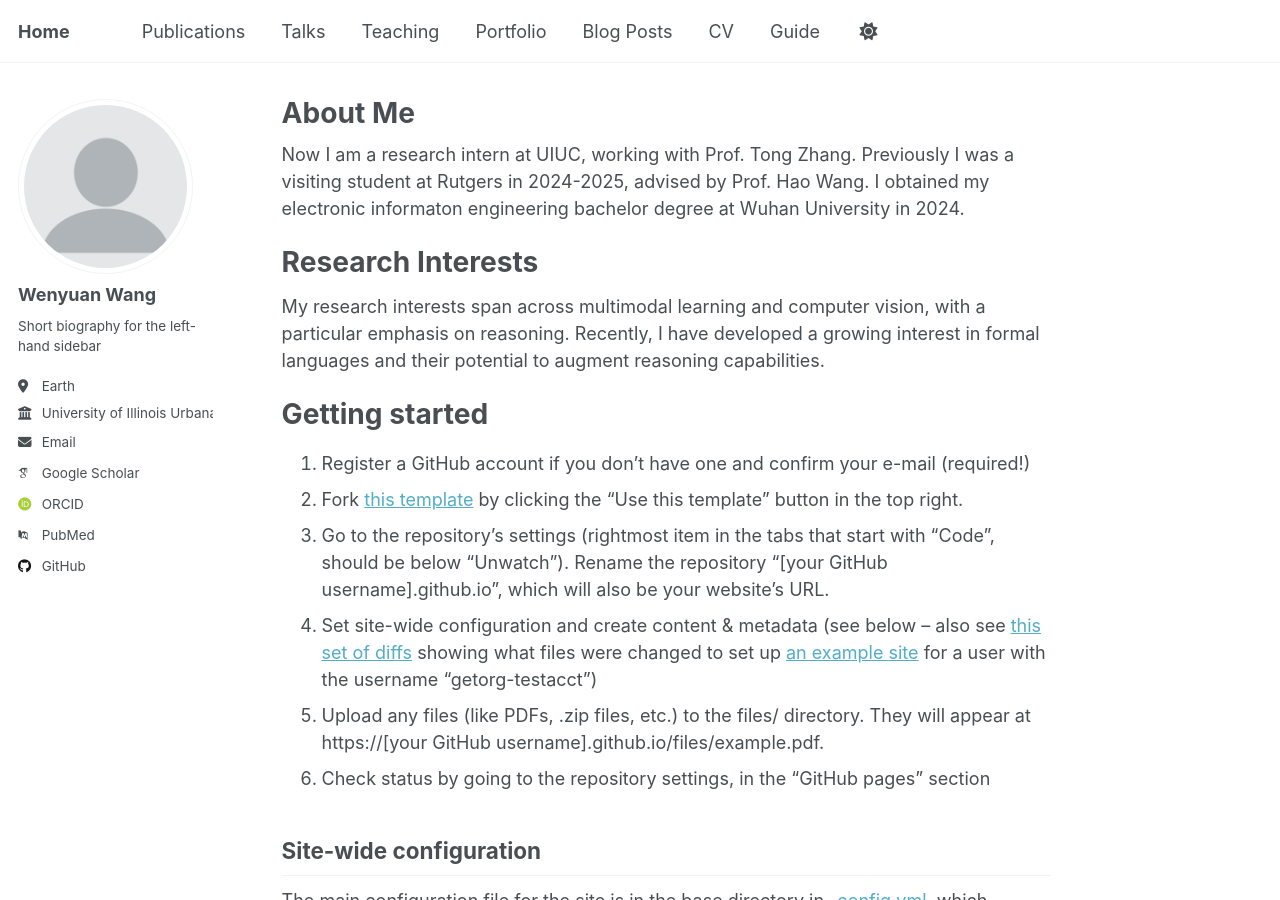
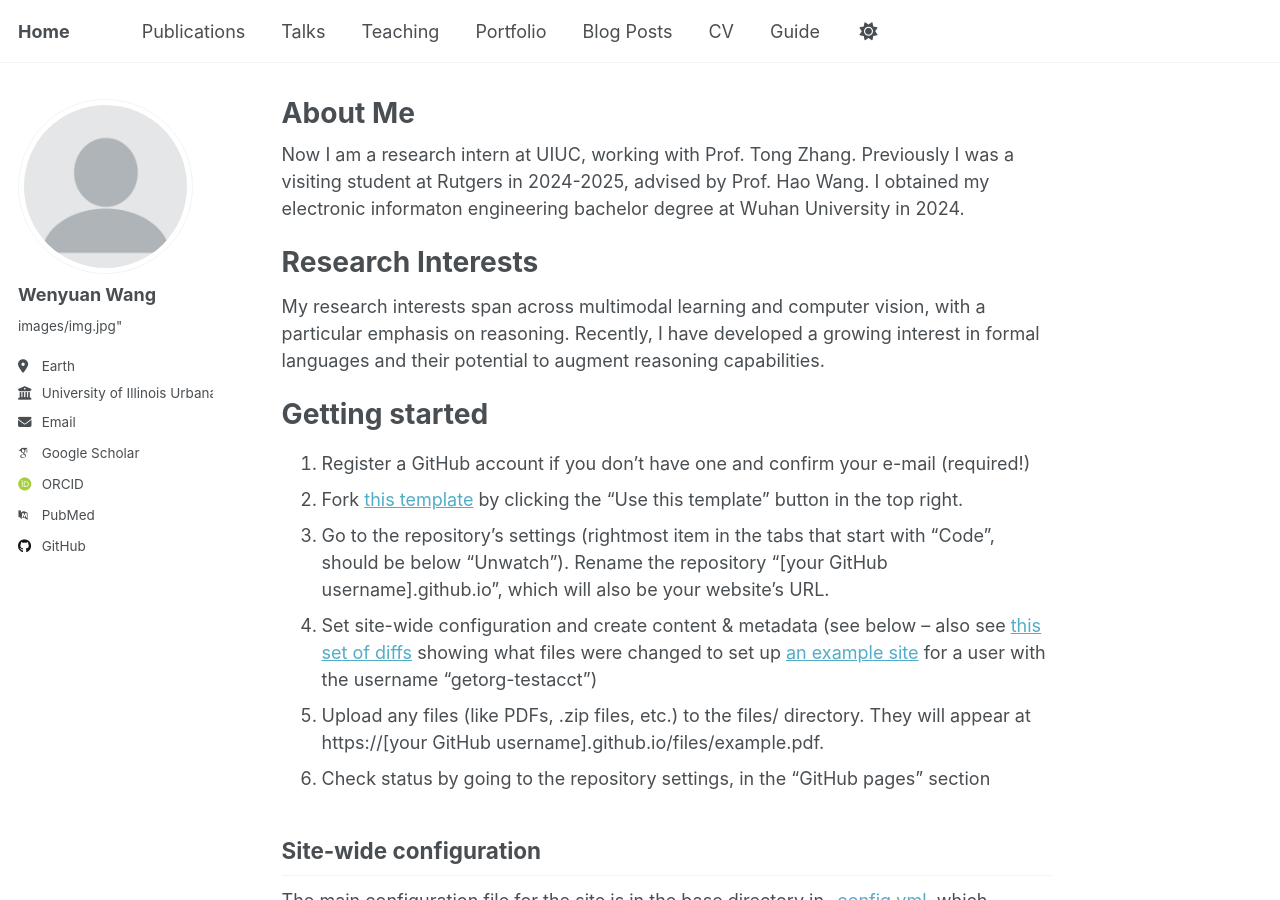
Before and after one commit to codemaker-123/codemaker-123.github.io, a Jekyll site: the page built from _pages/about.md, in a window 1280 px wide and 900 px high. Built offline with Jekyll 4.4.1, drawn with Linux system fonts in a browser that asks for light colours; some web fonts are replaced; a script that is not in the unit is left out.

Commit message:
Update _config.yml

```diff
--- a/_config.yml
+++ b/_config.yml
@@ -25,7 +25,7 @@ author:
   avatar           : "profile.png"
   name             : "Wenyuan Wang"
   pronouns         : # example: "she/her"
-  bio              : "Short biography for the left-hand sidebar"
+  bio              : images/img.jpg"
   location         : "Earth"
   employer         : "University of Illinois Urbana-Champaign"
   uri              : # URL
```
